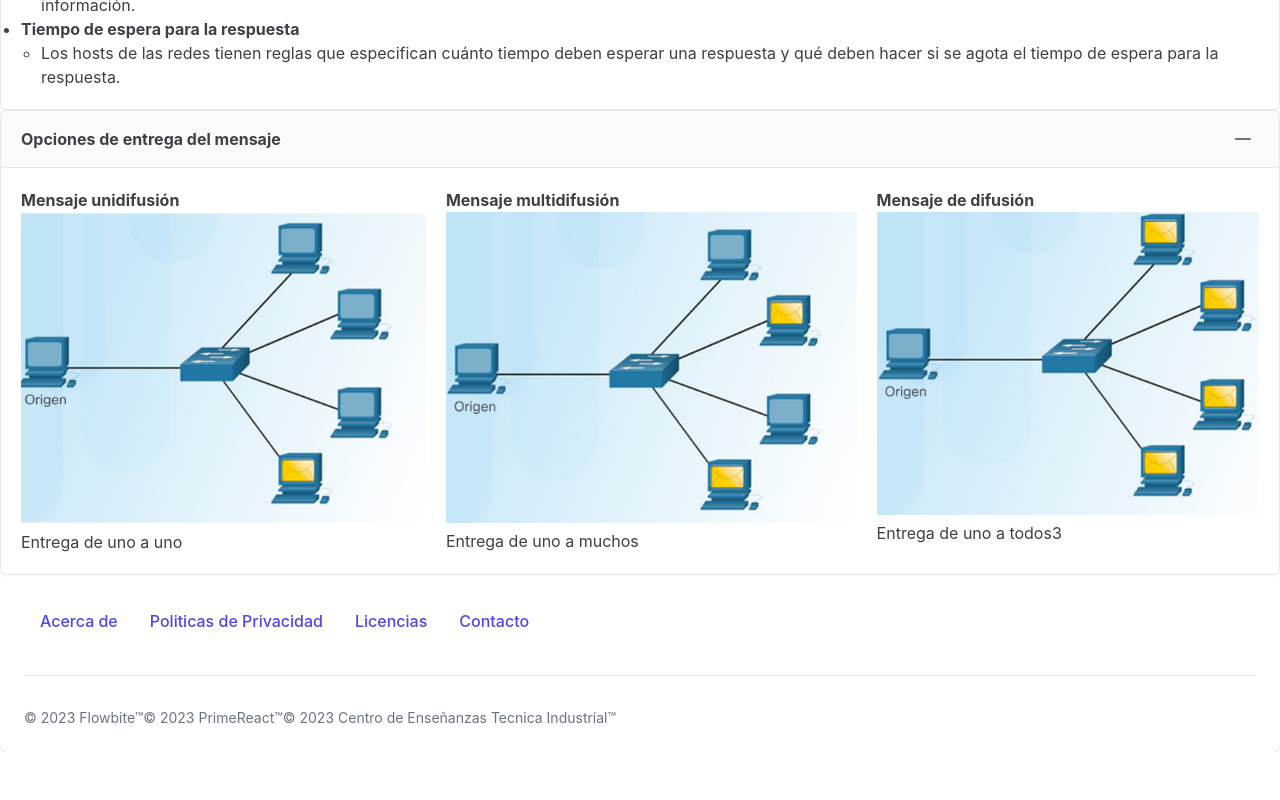
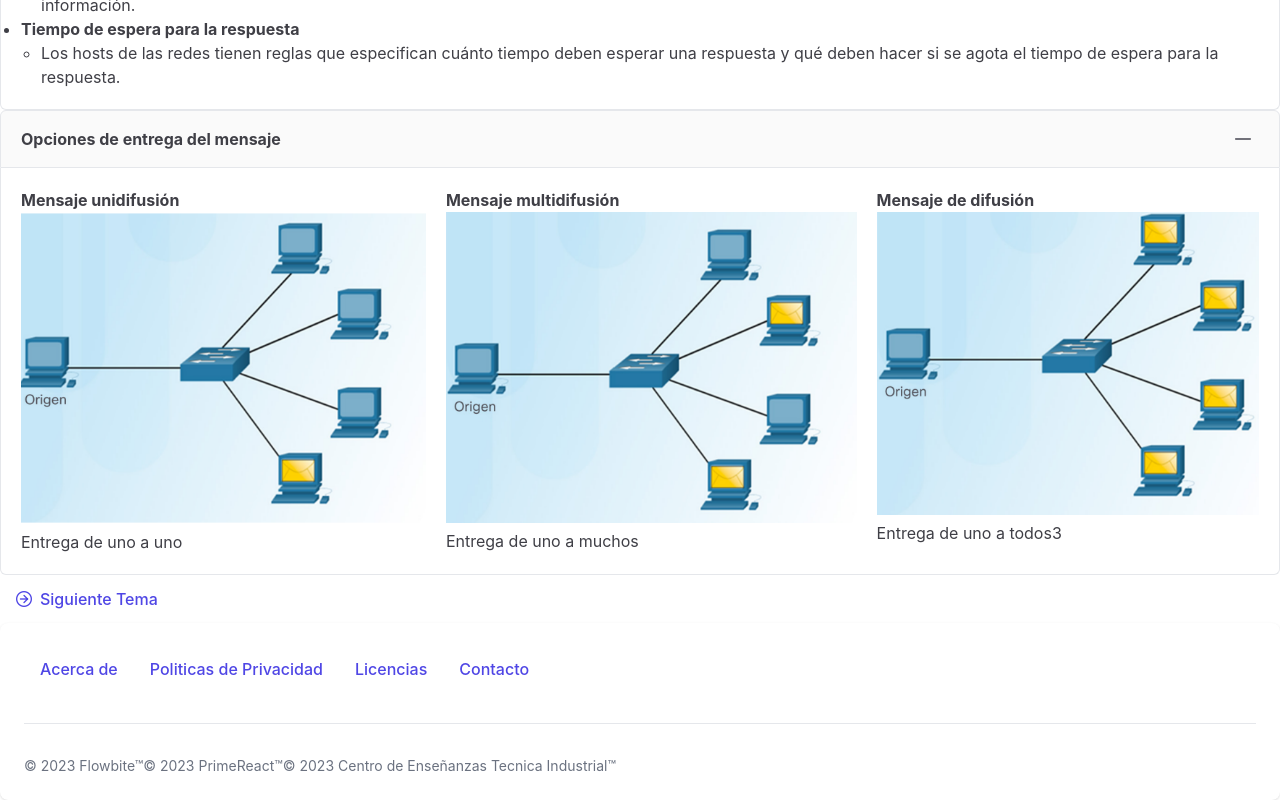
Before and after one commit to Gabo-Puck/RedesCeti, a React (Vite) app: page /Tema1.1 in a window 1280 px wide. Shown: the part 3132-3932 px from the top of the page. Before the commit the page ends 3884 px from the top, so only its background shows below. Built offline with nearby package versions, Linux system fonts and the light colour scheme; a web font is replaced by a local one.

Commit message:
Renamed Files

```diff
--- a/src/pages/Chapter1/Tema1.1.tsx
+++ b/src/pages/Chapter1/Tema1_1.tsx
@@ -12,8 +12,11 @@ import EncapsulamientoMensaheImg from "../../assets/images/EncapsulamientoMensaj
 import OpcionesMensaje1 from "../../assets/images/OpcionesMensaje1.png";
 import OpcionesMensaje2 from "../../assets/images/OpcionesMensaje2.png";
 import OpcionesMensaje3 from "../../assets/images/OpcionesMensaje3.png";
+import { Button } from "primereact/button";
+import { useNavigate } from "react-router-dom";
 
 function ElementosDeComunicacionPage() {
+  const navigate = useNavigate();
   return (
     <div>
       <NavBar />
@@ -231,6 +234,16 @@ function ElementosDeComunicacionPage() {
         </div>
       </Panel>
 
+      <Button
+        style={{ alignItems: "center" }}
+        label="Siguiente Tema"
+        link
+        icon="pi pi-arrow-circle-right"
+        onClick={() => {
+          navigate("/Tema1.2");
+        }}
+      />
+
       <FooterBar />
     </div>
   );
--- /dev/null
+++ b/src/pages/Chapter1/Tema1_2.tsx
@@ -0,0 +1,15 @@
+import React from "react";
+import NavBar from "../../components/NavBar";
+import FooterBar from "../../components/FooterBar";
+
+function ComponentesRed() {
+  return (
+    <div>
+      <NavBar />
+      <p>Tema1.2</p>
+      <FooterBar />
+    </div>
+  );
+}
+
+export default ComponentesRed;
```
Also changed, not shown: src/main.tsx (+6 -1 lines).
